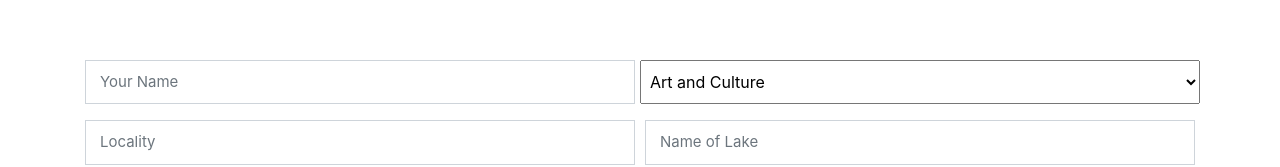
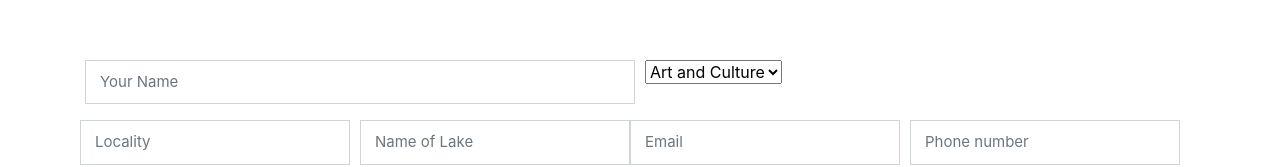
Before and after one commit to naneen7/Lifetide, a website with bundled scripts: page index.html in a window 1280 px wide. Shown: the part 3112-3279 px from the top of the page. Built offline with nearby package versions, Linux system fonts and the light colour scheme; files whose address does not match are found by name; a web font is replaced by a local one.

Commit message:
send message style fixed

```diff
--- a/index.html
+++ b/index.html
@@ -431,7 +431,8 @@
                 />
                 <div class="validation"></div>
               </div>
-              <select class="form-group col-md-6">
+              <div class="form-group col-md-6">
+              <select >
                   <option value="ArtAndCulture">Art and Culture</option>
                   <option value="Collaboration">Collaboration</option>
                   <option value="Community">Community</option>
```
